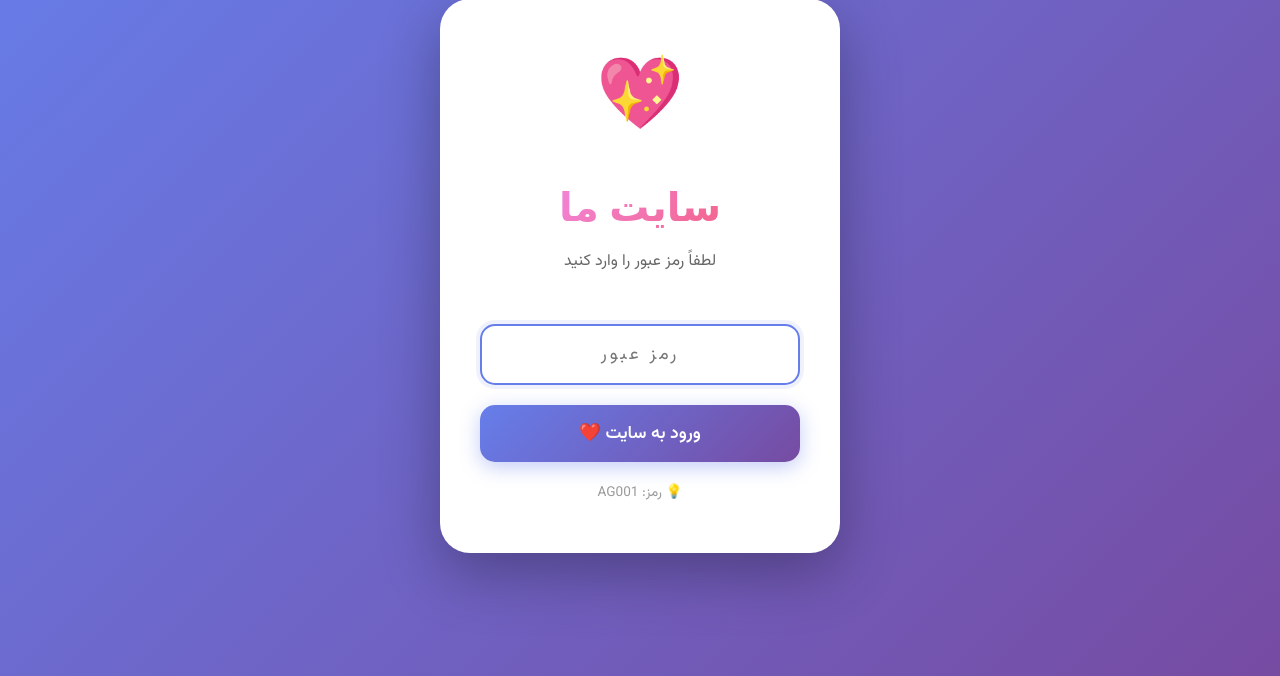
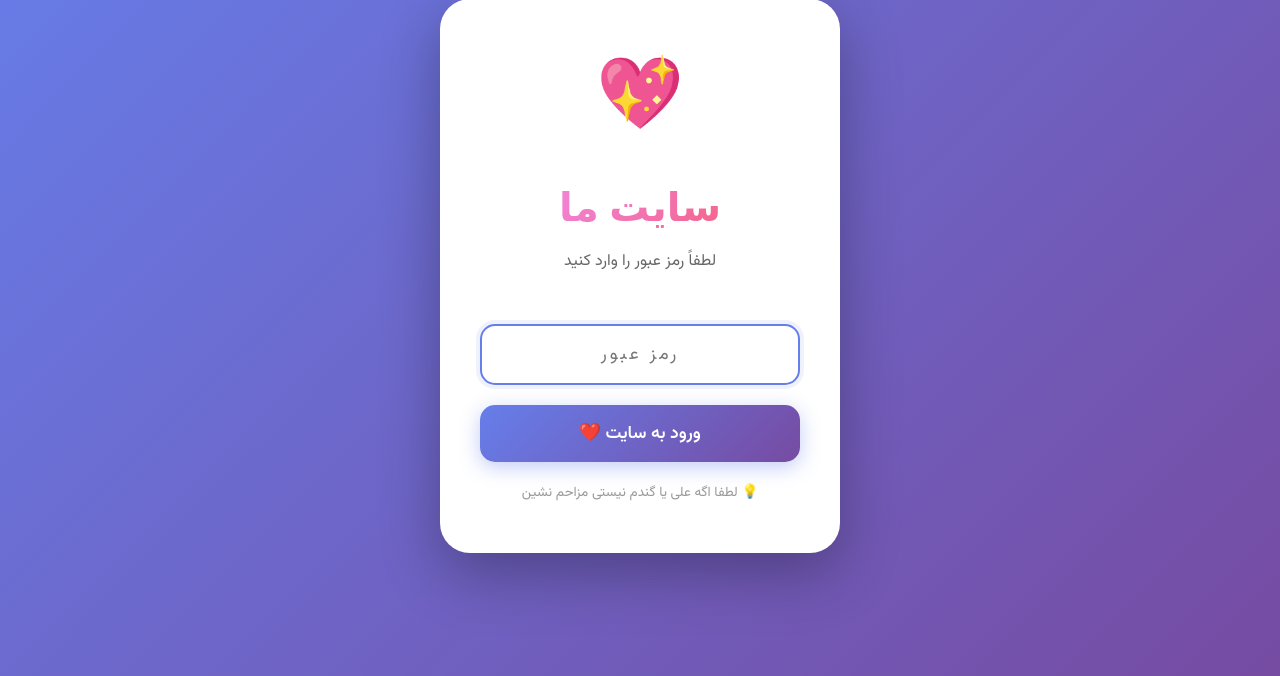
Before and after one commit to aliturkz007z-ctrl/gandom, a Flask app: page /login in a window 1280 px wide. Shown: the part 124-800 px from the top of the page. Run offline with Flask 3, Linux system fonts and the light colour scheme.

Commit message:
Update login.html

```diff
--- a/templates/login.html
+++ b/templates/login.html
@@ -140,7 +140,7 @@
         </form>
 
         <div class="error-msg" id="errorMsg">رمز عبور اشتباه است!</div>
-        <div class="hint">💡 رمز: AG001</div>
+        <div class="hint">💡 لطفا اگه علی یا گندم نیستی مزاحم نشین</div>
     </div>
 
     <script>
```
